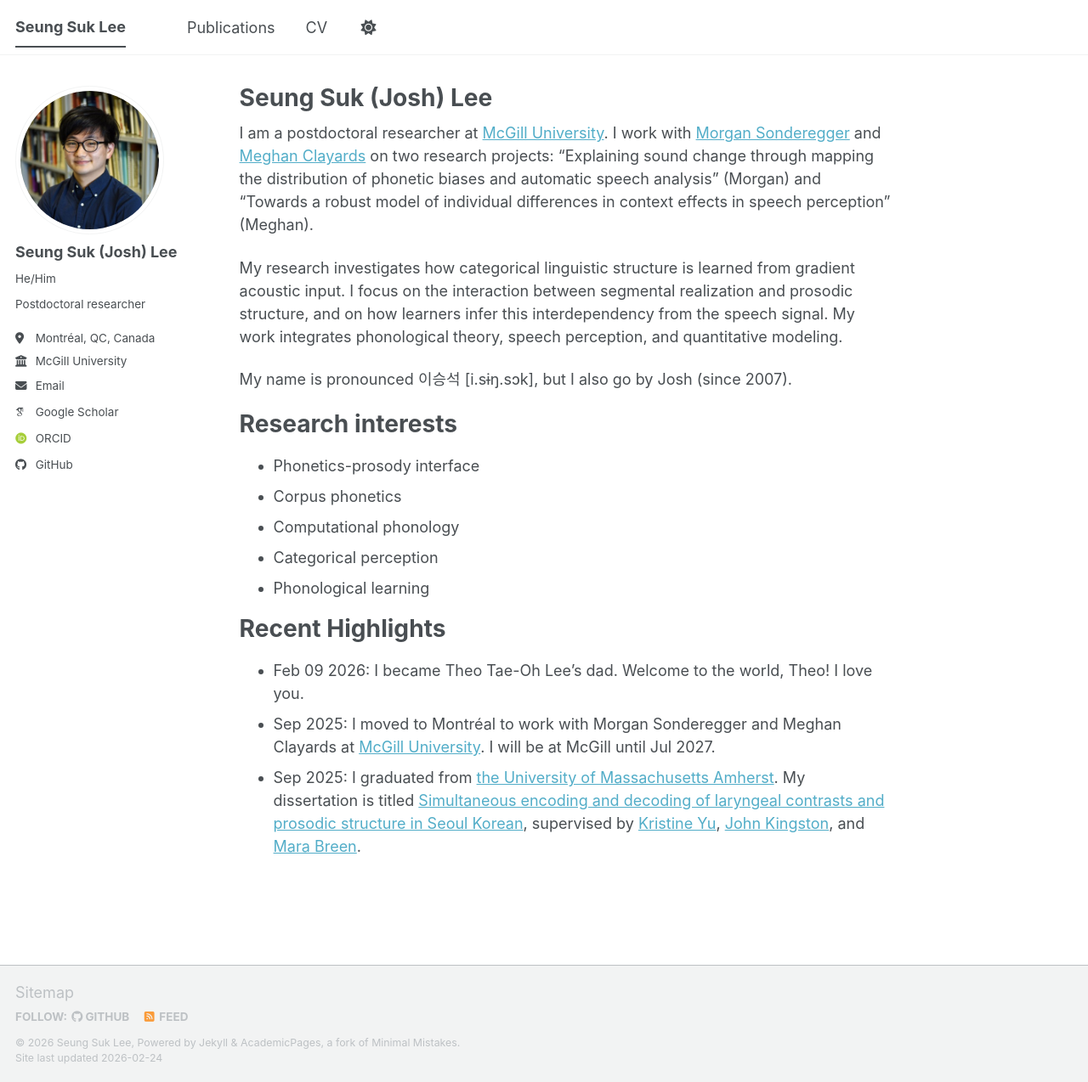
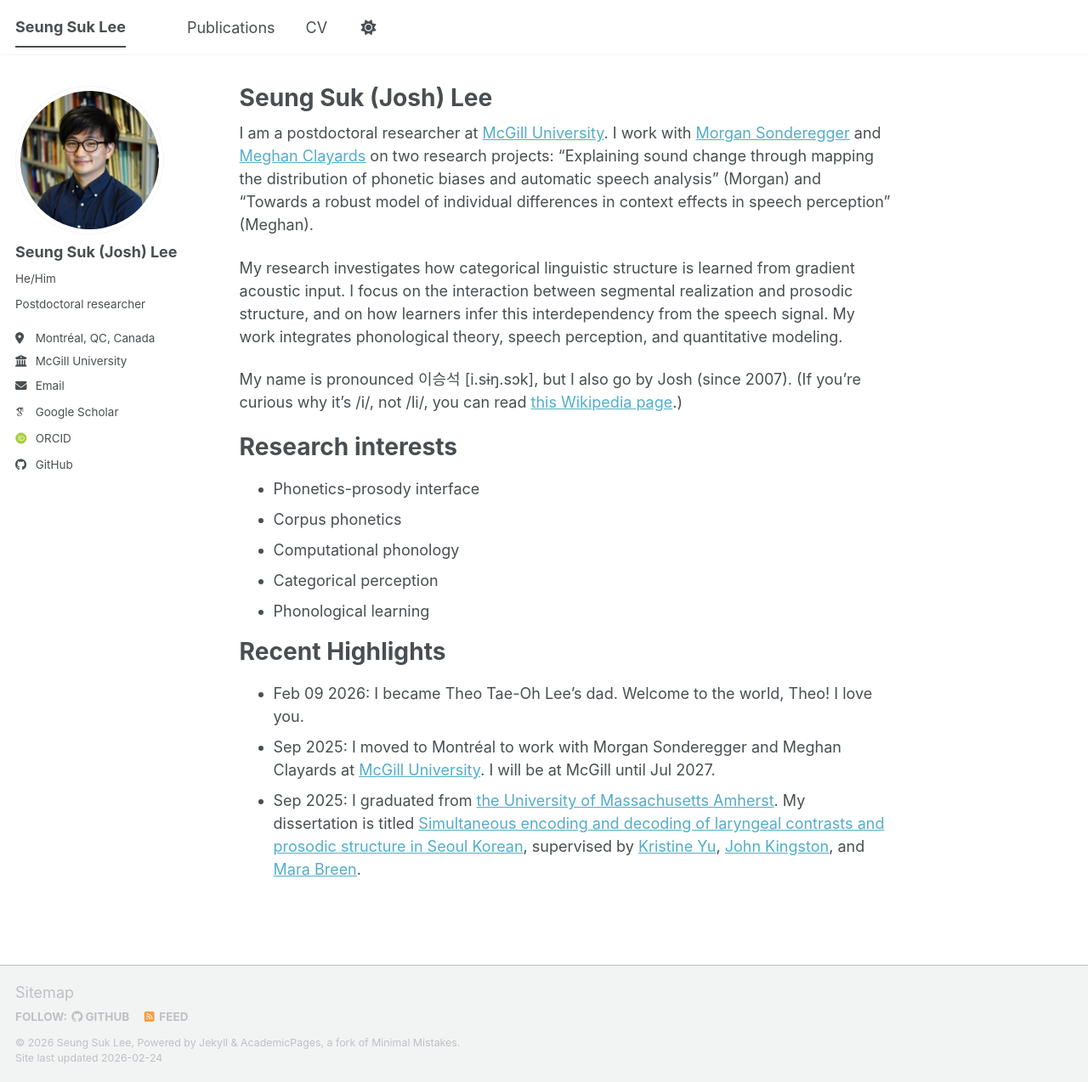
Before and after one commit to seungsuklee/seungsuklee.github.io, a Jekyll site: the page built from _pages/about.md, in a window 1280 px wide and 1274 px high. Shown: the whole window at 85% size. Built offline with Jekyll 4.4.1, drawn with Linux system fonts in a browser that asks for light colours; some web fonts are replaced; a script bundle is joined from its source files by our own code; library files that are not in the unit come from our copies.

Commit message:
Update about page with pronunciation details
Added pronunciation note and linked Wikipedia page.

```diff
--- a/_pages/about.md
+++ b/_pages/about.md
@@ -11,6 +11,7 @@ I work with [Morgan Sonderegger](https://people.linguistics.mcgill.ca/~morgan/)
 My research investigates how categorical linguistic structure is learned from gradient acoustic input. I focus on the interaction between segmental realization and prosodic structure, and on how learners infer this interdependency from the speech signal. My work integrates phonological theory, speech perception, and quantitative modeling.
 
 My name is pronounced 이승석 [i.sɨŋ.sɔk], but I also go by Josh (since 2007).
+(If you're curious why it's /i/, not /li/, you can read [this Wikipedia page]("https://en.wikipedia.org/wiki/Lee_(Korean_surname)").)
 
 Research interests
 ======
```
